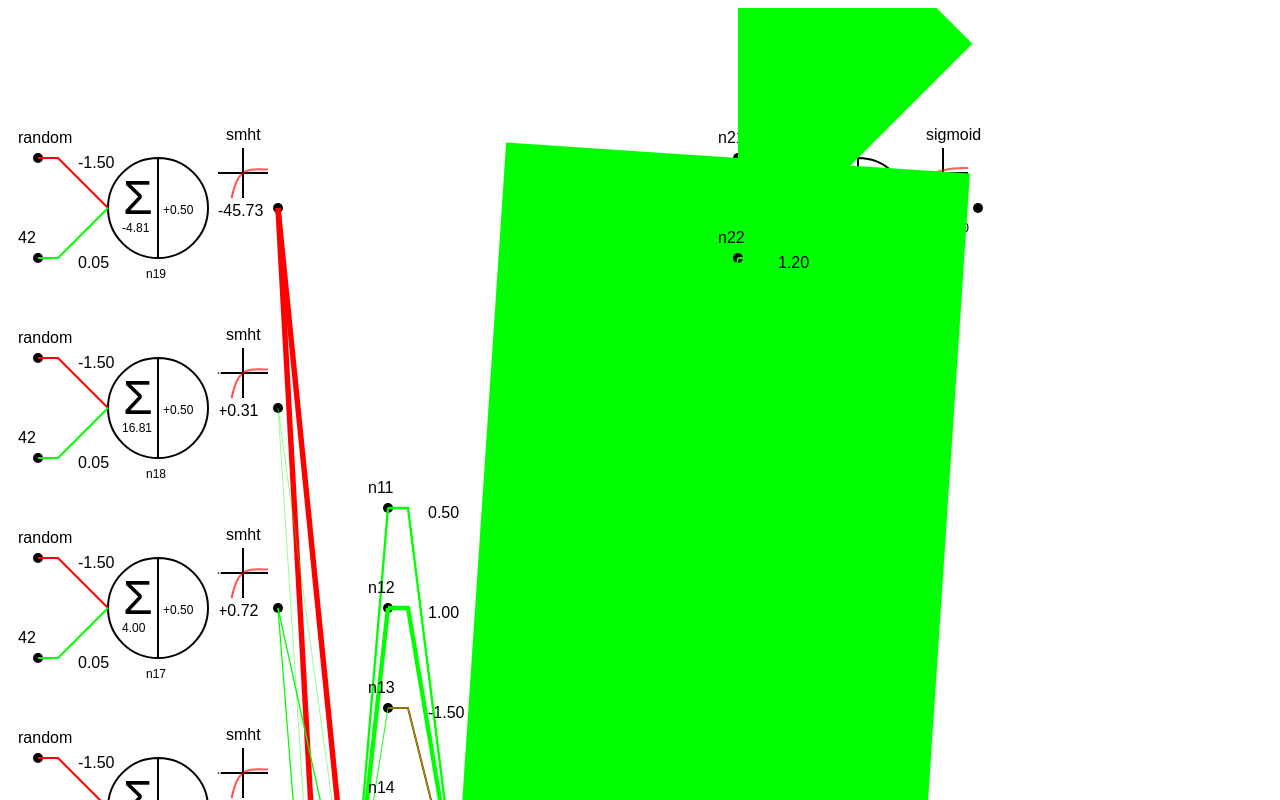
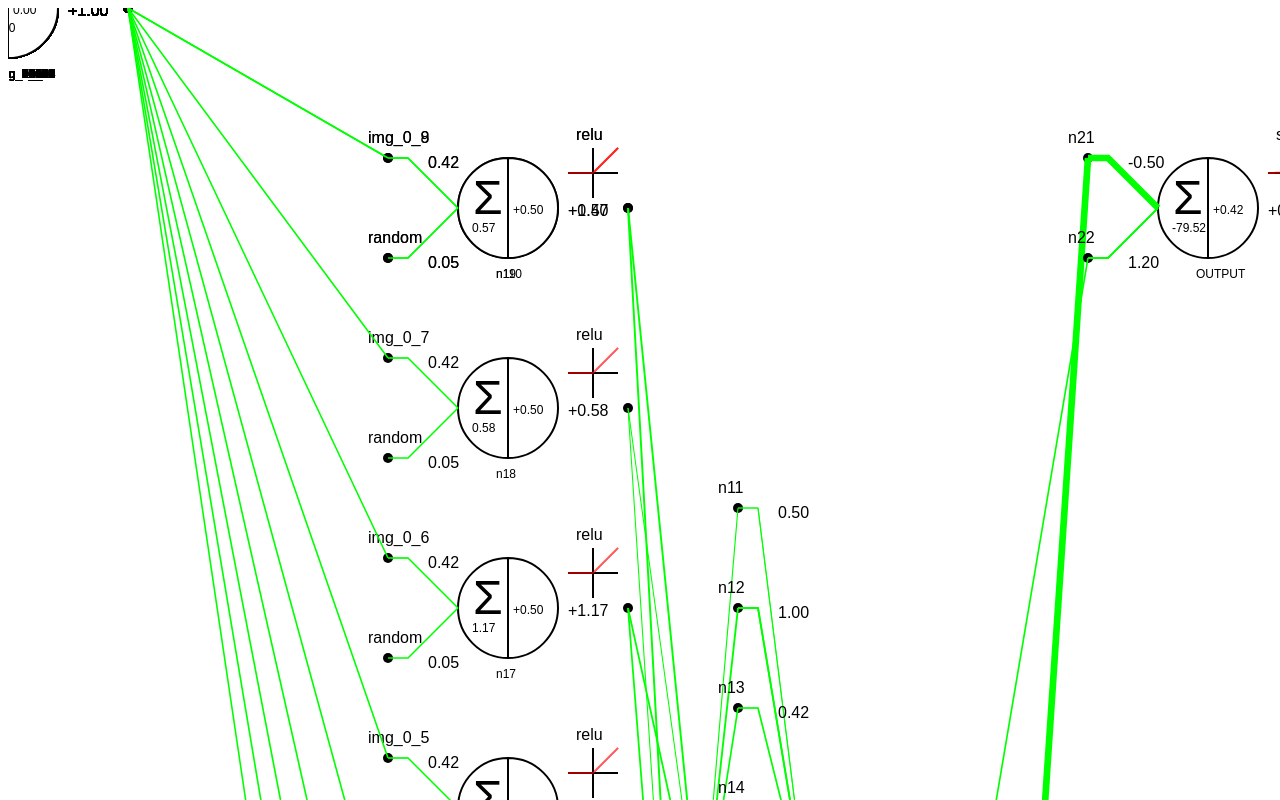
Before and after one commit to oktailb/webnenet, a plain HTML site: page index.html in a window 1280 px wide. Shown: the top 800 px of the page. Drawn offline with Linux system fonts and the light colour scheme.

Commit message:
fixed image loading
TODO : write a full matching network for the test.png case

```diff
--- a/brain.js
+++ b/brain.js
@@ -8,18 +8,16 @@
     constructor(jsonConfig) {
       this.prediction = jsonConfig.prediction;
       this.neurons = {};
-
-      this.initInputsFromJSON(jsonConfig, this.neurons);
-      //console.log(this.getSize());
+	  this.ready = false;
+		this.initInputsFromJSON(jsonConfig).then(() => {
 		  this.initNeuronsFromJSON(jsonConfig, this.neurons);
-      //console.log(this.getSize());
-
   	 	  this.layersDim = {};
 		  for (var index = 0; index <= this.neurons["OUTPUT"].getLayer(); index++)
 			this.layersDim[index] = [0, 0];
-      for (var name in this.neurons) {
+		  for (var name in this.neurons)
 			this.layersDim[this.neurons[name].layer][0]++;
-      }
+		  this.ready = true;
+		});
     }
 
     getSize() {
@@ -55,47 +53,61 @@
           layersDimCopy[this.neurons[name].layer][0]--
         );
     }
+
     sleep(ms) {
       return new Promise(resolve => setTimeout(resolve, ms));
     }
+
 initInputsFromJSON(jsonConfig) {
-      jsonConfig.inputs.forEach((inputConfig, index) => {
-        if (inputConfig.type === "img") {
-          var filename = inputConfig.data;
-          var prefix = inputConfig.neuronprefix;
-          var activationFunc = inputConfig.activation;
-          var img = new Image();
+  const loadImage = (src) => {
+    return new Promise((resolve, reject) => {
+      let img = new Image();
+      img.onload = () => resolve(img);
+      img.onerror = reject;
+      img.src = src;
+    });
+  };
 
-          console.log(img.complete);
-          img.onload = function() {};
-          img.src = filename;
-          console.log(img.complete);
+  const imagePromises = jsonConfig.inputs
+    .filter(inputConfig => inputConfig.type === "img")
+    .map(inputConfig => loadImage(inputConfig.data).then(img => ({ img, inputConfig })));
 
-          /*          while (!img.complete) {
-            console.log(img.complete);
-            this.sleep(10);
-          }
+  return Promise.all(imagePromises)
+    .then(results => {
+      results.forEach(({ img, inputConfig }) => {
+        const prefix = inputConfig.neuronprefix;
+        const activationFunc = inputConfig.activation;
 
-          var canvas = document.getElementById("secondaryCanvas");
-          var ctx = canvas.getContext("2d");
-          var imgData = ctx.getImageData(0, 0, img.width, img.height);
-          for (var x = 0; x < img.width; x++) {
-            for (var y = 0; y < img.height; y++) {
-              var name = prefix + "_" + x + "_" + y;
-              var neuron = initNeuron(name, activationFunc);
+        let canvas = document.createElement("canvas");
+        canvas.width = img.width;
+        canvas.height = img.height;
+        let ctx = canvas.getContext("2d");
+        ctx.drawImage(img, 0, 0);
+
+        let imgData = ctx.getImageData(0, 0, img.width, img.height);
+
+        for (let x = 0; x < img.width; x++) {
+          for (let y = 0; y < img.height; y++) {
+            let name = `${prefix}_${x}_${y}`;
+            let neuron = initNeuron(name, activationFunc);
             this.neurons[name] = neuron;
-              neuron.addInput(imgData.data[4 * img.width * y + x * 4 + 0], 1.0);
-              neuron.addInput(imgData.data[4 * img.width * y + x * 4 + 1], 1.0);
-              neuron.addInput(imgData.data[4 * img.width * y + x * 4 + 2], 1.0);
-              neuron.addInput(imgData.data[4 * img.width * y + x * 4 + 3], 1.0);
+            let pixelIndex = (y * img.width + x) * 4;
+            neuron.addInput(imgData.data[pixelIndex], 1.0);
+            neuron.addInput(imgData.data[pixelIndex + 1], 1.0);
+            neuron.addInput(imgData.data[pixelIndex + 2], 1.0);
+            neuron.addInput(imgData.data[pixelIndex + 3], 1.0);
             neuron.bias = 0.0;
+			neuron.layer = 1;
             neuron.activationParams = inputConfig.activationParams;
           }
         }
-          */
-        }
+      });
+    })
+    .catch(error => {
+      console.error("Error loading images:", error);
     });
 }
+
 
     initNeuronsFromJSON(jsonConfig) {
       jsonConfig.neurons.forEach((neuronConfig, index) => {
--- a/index.html
+++ b/index.html
@@ -21,90 +21,100 @@
 			"neurons": [
 				{
 					"name": "n11",
-					"activation": leakyrelu,
+					"activation": relu,
 					"bias": 0.5,
 					"inputs": [
-						{ "value": random, "factor": -1.5 },
-						{ "value": 42, "factor": 0.05 }
+						{ "value": "img_0_0", "factor": 0.42 },
+						{ "value": random, "factor": 0.05 }
 					]
 				},
 				{
 					"name": "n12",
-					"activation": selu,
+					"activation": relu,
 					"bias": 0.5,
 					"inputs": [
-						{ "value": random, "factor": -1.5 },
-						{ "value": 42, "factor": 0.05 }
+						{ "value": "img_0_1", "factor": 0.42 },
+						{ "value": random, "factor": 0.05 }
 					]
 				},
 				{
 					"name": "n13",
-					"activation": smht,
+					"activation": relu,
 					"activationParams": [1.0, 0.5, 1.07, -0.3],
 					"bias": 0.5,
 					"inputs": [
-						{ "value": random, "factor": -1.5 },
-						{ "value": 42, "factor": 0.05 }
+						{ "value": "img_0_2", "factor": 0.42 },
+						{ "value": random, "factor": 0.05 }
 					]
 				},
 				{
 					"name": "n14",
-					"activation": smht,
+					"activation": relu,
 					"activationParams": [1.0, 0.5, 1.07, -0.3],
 					"bias": 0.5,
 					"inputs": [
-						{ "value": random, "factor": -1.5 },
-						{ "value": 42, "factor": 0.05 }
+						{ "value": "img_0_3", "factor": 0.42 },
+						{ "value": random, "factor": 0.05 }
 					]
 				},
 				{
 					"name": "n15",
-					"activation": smht,
+					"activation": relu,
 					"activationParams": [1.0, 0.5, 1.07, -0.3],
 					"bias": 0.5,
 					"inputs": [
-						{ "value": random, "factor": -1.5 },
-						{ "value": 42, "factor": 0.05 }
+						{ "value": "img_0_4", "factor": 0.42 },
+						{ "value": random, "factor": 0.05 }
 					]
 				},
 				{
 					"name": "n16",
-					"activation": smht,
+					"activation": relu,
 					"activationParams": [1.0, 0.5, 1.07, -0.3],
 					"bias": 0.5,
 					"inputs": [
-						{ "value": random, "factor": -1.5 },
-						{ "value": 42, "factor": 0.05 }
+						{ "value": "img_0_5", "factor": 0.42 },
+						{ "value": random, "factor": 0.05 }
 					]
 				},
 				{
 					"name": "n17",
-					"activation": smht,
+					"activation": relu,
 					"activationParams": [1.0, 0.5, 1.07, -0.3],
 					"bias": 0.5,
 					"inputs": [
-						{ "value": random, "factor": -1.5 },
-						{ "value": 42, "factor": 0.05 }
+						{ "value": "img_0_6", "factor": 0.42 },
+						{ "value": random, "factor": 0.05 }
 					]
 				},
 				{
 					"name": "n18",
-					"activation": smht,
+					"activation": relu,
 					"activationParams": [1.0, 0.5, 1.07, -0.3],
 					"bias": 0.5,
 					"inputs": [
-						{ "value": random, "factor": -1.5 },
-						{ "value": 42, "factor": 0.05 }
+						{ "value": "img_0_7", "factor": 0.42 },
+						{ "value": random, "factor": 0.05 }
 					]
 				},
 				{
 					"name": "n19",
-					"activation": smht,
+					"activation": relu,
 					"activationParams": [1.0, 0.5, 1.07, -0.3],
 					"bias": 0.5,
 					"inputs": [
-						{ "value": random, "factor": -1.5 },
-						{ "value": 42, "factor": 0.05 }
+						{ "value": "img_0_8", "factor": 0.42 },
+						{ "value": random, "factor": 0.05 }
+					]
+				},
+				{
+					"name": "n110",
+					"activation": relu,
+					"activationParams": [1.0, 0.5, 1.07, -0.3],
+					"bias": 0.5,
+					"inputs": [
+						{ "value": "img_0_9", "factor": 0.42 },
+						{ "value": random, "factor": 0.05 }
 					]
 				},
 				{
@@ -115,13 +125,13 @@
 					"inputs": [
 						{ "value": "n11", "factor": 0.5 },
 						{ "value": "n12", "factor": 1.0 },
-						{ "value": "n13", "factor": -1.5 },
-						{ "value": "n14", "factor": -1.5 },
-						{ "value": "n15", "factor": -1.5 },
-						{ "value": "n16", "factor": -1.5 },
-						{ "value": "n17", "factor": -1.5 },
-						{ "value": "n18", "factor": -1.5 },
-						{ "value": "n19", "factor": -1.5 }
+						{ "value": "n13", "factor": 0.42 },
+						{ "value": "n14", "factor": 0.42 },
+						{ "value": "n15", "factor": 0.42 },
+						{ "value": "n16", "factor": 0.42 },
+						{ "value": "n17", "factor": 0.42 },
+						{ "value": "n18", "factor": 0.42 },
+						{ "value": "n19", "factor": 0.42 }
 					]
 				},
 				{
@@ -132,13 +142,13 @@
 					"inputs": [
 						{ "value": "n11", "factor": 0.5 },
 						{ "value": "n12", "factor": 1.0 },
-						{ "value": "n13", "factor": -1.5 },
-						{ "value": "n14", "factor": -1.5 },
-						{ "value": "n15", "factor": -1.5 },
-						{ "value": "n16", "factor": -1.5 },
-						{ "value": "n17", "factor": -1.5 },
-						{ "value": "n18", "factor": -1.5 },
-						{ "value": "n19", "factor": -1.5 }
+						{ "value": "n13", "factor": 0.42 },
+						{ "value": "n14", "factor": 0.42 },
+						{ "value": "n15", "factor": 0.42 },
+						{ "value": "n16", "factor": 0.42 },
+						{ "value": "n17", "factor": 0.42 },
+						{ "value": "n18", "factor": 0.42 },
+						{ "value": "n19", "factor": 0.42 }
 					]
 				},
 				{
@@ -156,7 +166,7 @@
 				{
 					"name": "picture",
 					"type": "img",
-					"data": "example.png",
+					"data": "test.png",
 					"neuronprefix": "img",
 					"activation": sigmoid,
 					"activationParams": [1.0, 1.0, 1.0, 1.0],
@@ -193,13 +203,15 @@
 			]
 		};
 
+async function main()
+{
 		var editor = document.getElementById("neuronEditor");
 		var parameters = document.getElementById("neuronParameters");
 
 		var canvas = document.createElement("canvas");
 		canvas.id = "neuronVisualisator";
 		canvas.width = getWidth() * 4;
-		canvas.height = getHeight() * 4;
+		canvas.height = 4096;
 		editor.appendChild(canvas);
 
 		var secondaryCanvas = document.createElement("canvas");
@@ -208,10 +220,13 @@
 
 		var ctx = canvas.getContext("2d");
 
-		var example = initBrain(brain);
-
+		var example = await initBrain(brain);
+		await example.sleep(1000);
 		example.compute();
 		example.draw(canvas);
+}
+
+main();
 	</script>
 </body>
 
```
Also changed, not shown: test.png (added). Lines whose indentation alone changed are shown as unchanged.
